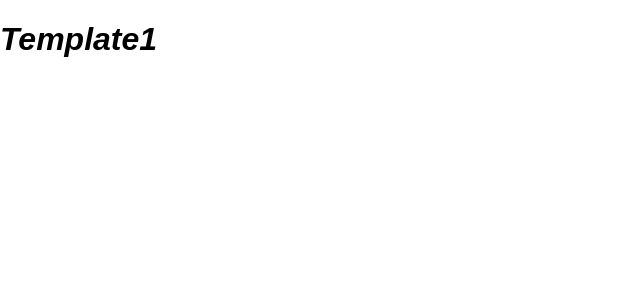
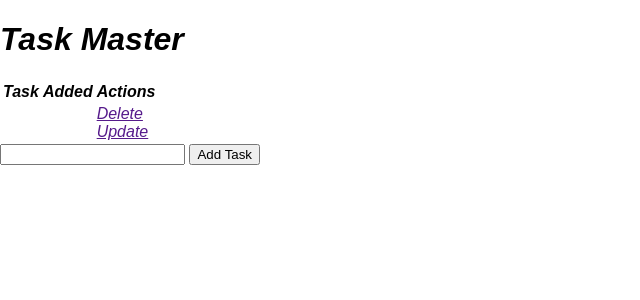
Before and after one commit to Deepak-Urs/github-main, a Flask app: page / in a window 1280 px wide. Shown: the top 300 px of the page, without its empty margins (0-640 px from the left). Run offline with Flask 3, Linux system fonts and the light colour scheme.

Commit message:
base table for Task Master

```diff
--- a/Python/Flask/flask-introduction/app.py
+++ b/Python/Flask/flask-introduction/app.py
@@ -18,7 +18,7 @@ class Todo(db.Model):
     def __repr__(self):
         return '<Task %r>' % self.id
 
-@app.route('/')
+@app.route('/', methods=['POST', 'GET'])
 def index():
     return render_template('./index.html')
 
--- a/Python/Flask/flask-introduction/templates/index.html
+++ b/Python/Flask/flask-introduction/templates/index.html
@@ -1,9 +1,33 @@
 {% extends 'base.html' %}
 
 {% block head%}
-
+<title>Task Master</title>
 {% endblock %}
 
 {% block body %}
-<h1>Template1</h1>
+<div class="content">
+    <h1>Task Master</h1>
+
+    <table class="table">
+        <tr>
+            <th>Task</th>
+            <th>Added</th>
+            <th>Actions</th>
+        </tr>
+        <tr>
+            <td></td>
+            <td></td>
+            <td>
+                <a href="">Delete</a>
+                <br>
+                <a href="">Update</a>
+            </td>
+        </tr>
+    </table>
+
+    <form action="/" method="POST">
+        <input type="text" name="content" id="content">
+        <input type="submit" value="Add Task">
+    </form>
+</div>
 {% endblock %}
```
